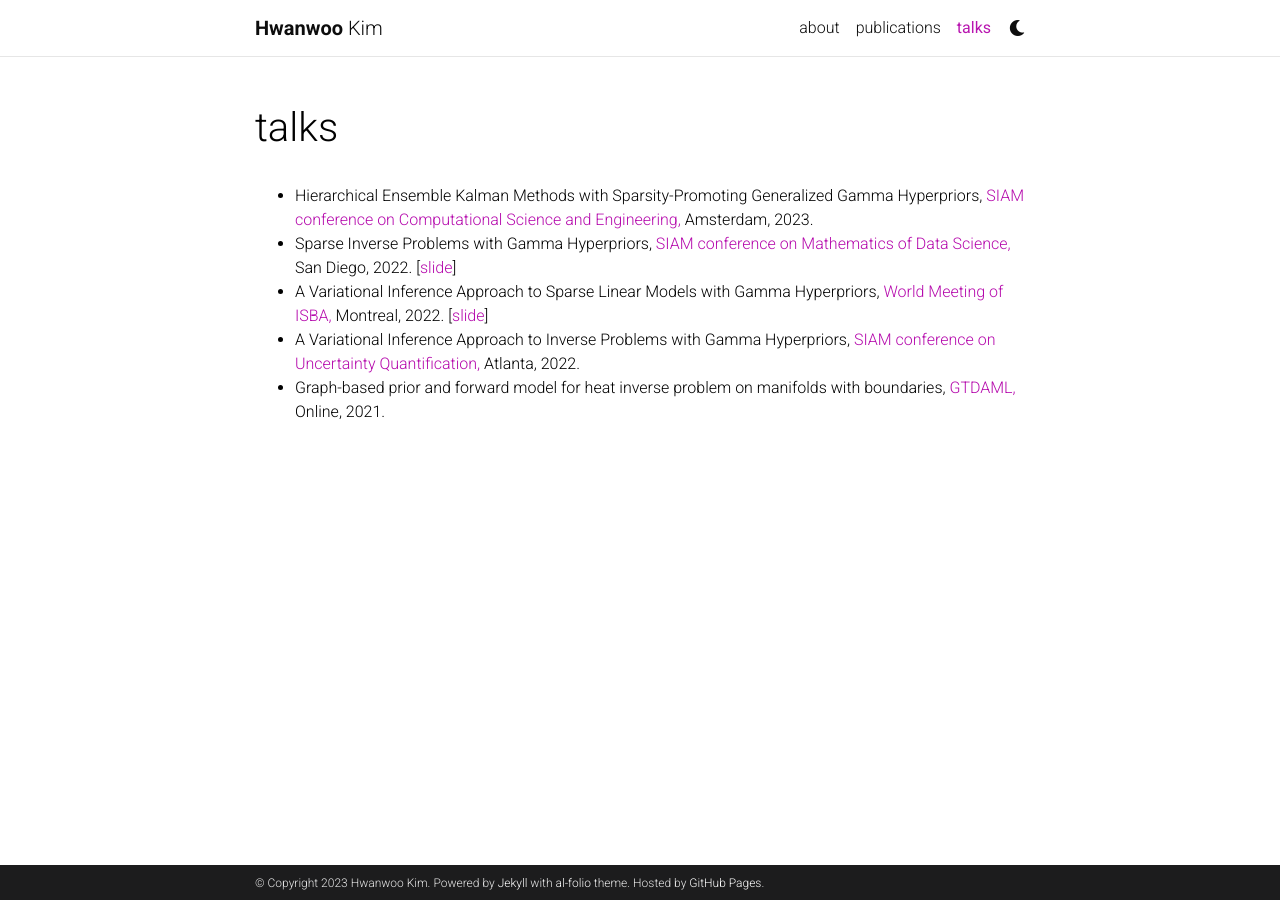
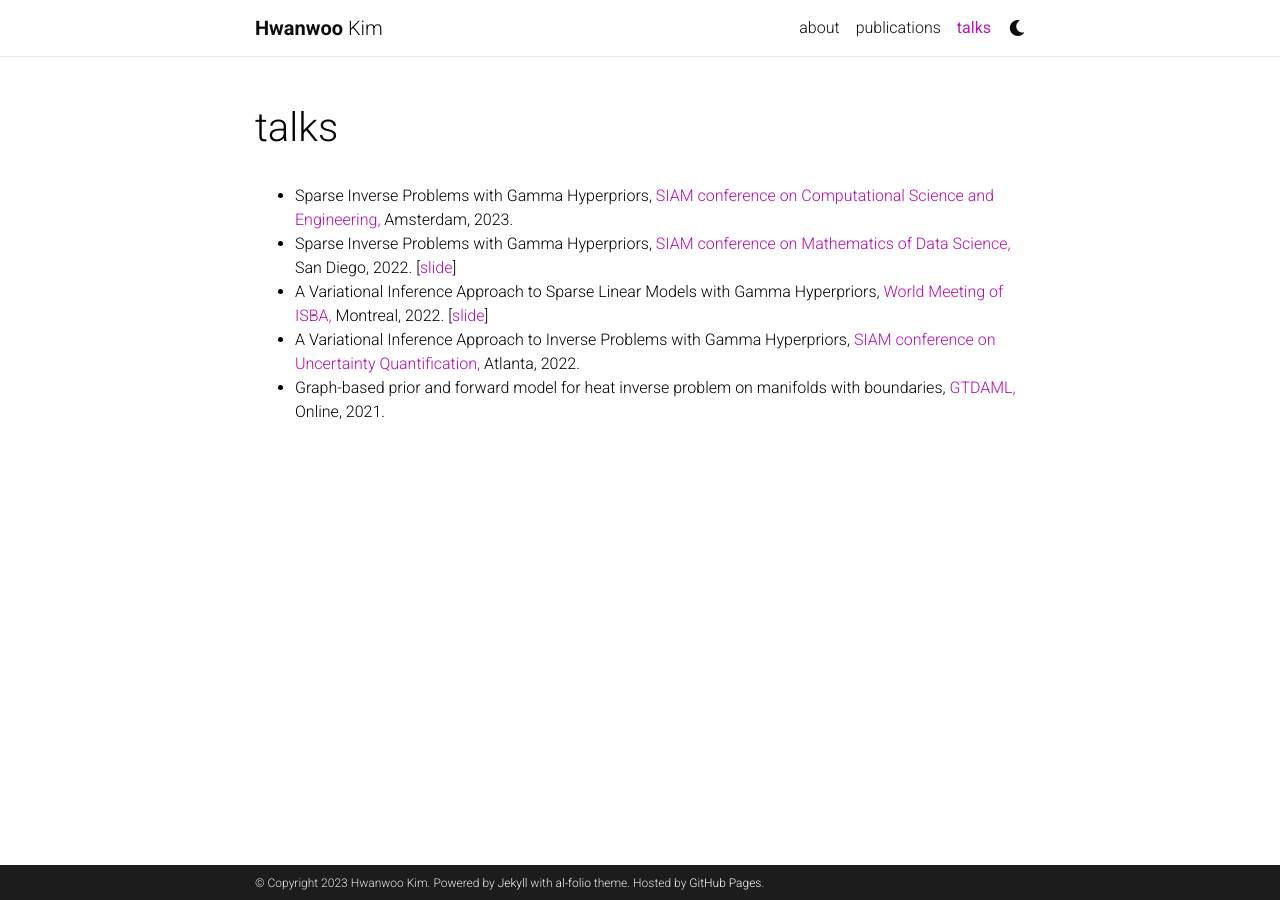
Before and after one commit to hwkim12/hwkim12.github.io, a Jekyll site: the page built from _pages/talks.md, in a window 1280 px wide. Built offline with Jekyll 4.4.1, drawn with Linux system fonts in a browser that asks for light colours; comment, search, counter and statistics services are not loaded; a style sheet for code colours, icons or effects is not loaded.

Commit message:
change in talk

```diff
--- a/_pages/talks.md
+++ b/_pages/talks.md
@@ -6,7 +6,7 @@ description:
 nav: true
 nav_order: 5
 ---
-* Hierarchical Ensemble Kalman Methods with Sparsity-Promoting Generalized Gamma Hyperpriors, <a href="https://www.siam.org/conferences/cm/conference/mds22"> SIAM conference on Computational Science and Engineering, </a> Amsterdam, 2023.
+* Sparse Inverse Problems with Gamma Hyperpriors, <a href="https://www.siam.org/conferences/cm/conference/mds22"> SIAM conference on Computational Science and Engineering, </a> Amsterdam, 2023.
 * Sparse Inverse Problems with Gamma Hyperpriors, <a href="https://www.siam.org/conferences/cm/conference/mds22"> SIAM conference on Mathematics of Data Science, </a> San Diego, 2022. [[slide](/assets/pdf/Hierarchical_SIAM_MODS.pdf)]
 * A Variational Inference Approach to Sparse Linear Models with Gamma Hyperpriors, <a href="https://isbawebmaster.github.io/ISBA2022/"> World Meeting of ISBA, </a> Montreal, 2022. [[slide](/assets/pdf/VIAS_ISBA.pdf)]
 * A Variational Inference Approach to Inverse Problems with Gamma Hyperpriors, <a href="https://www.siam.org/conferences/cm/conference/uq22"> SIAM conference on Uncertainty Quantification, </a> Atlanta, 2022.
```
